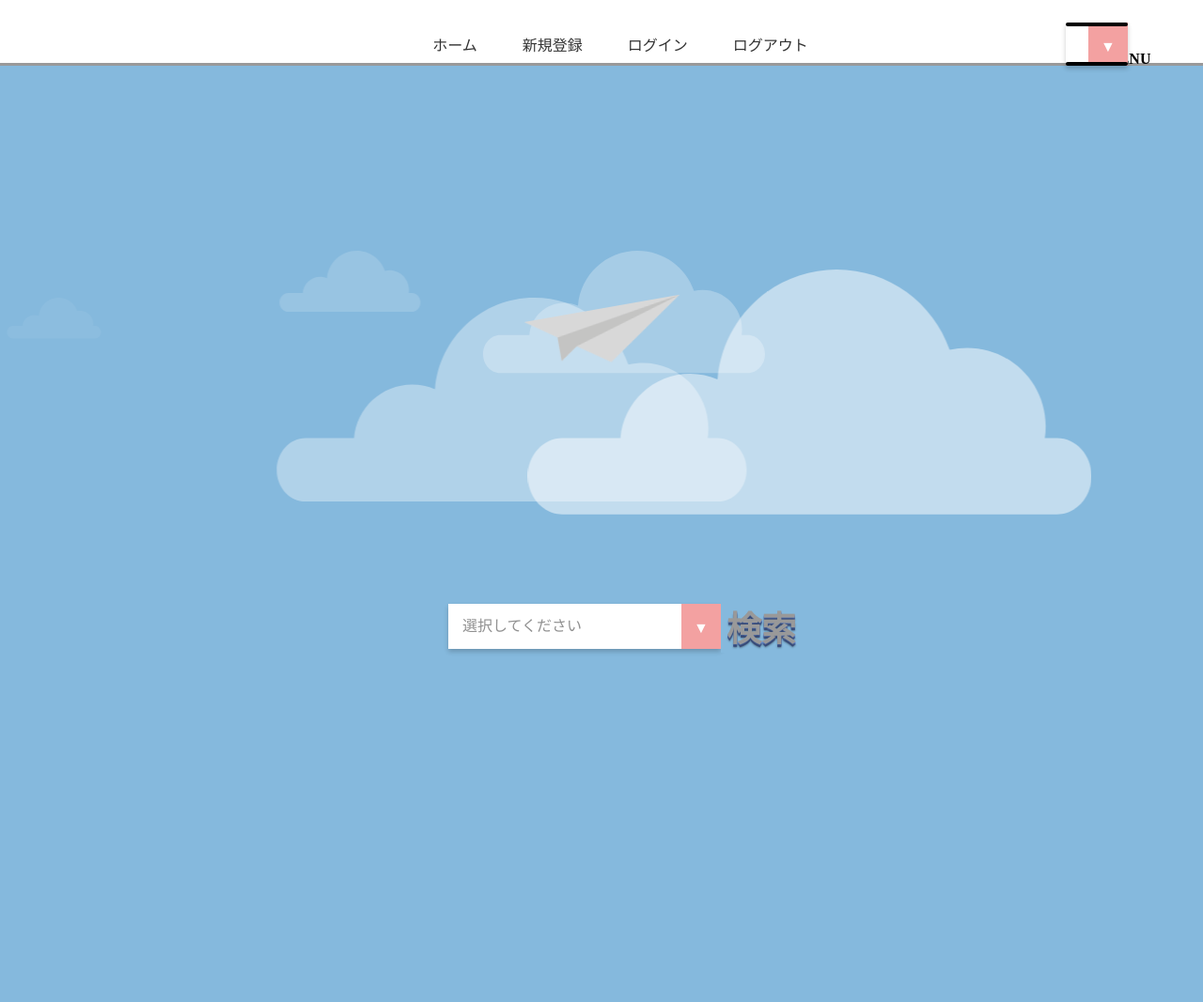
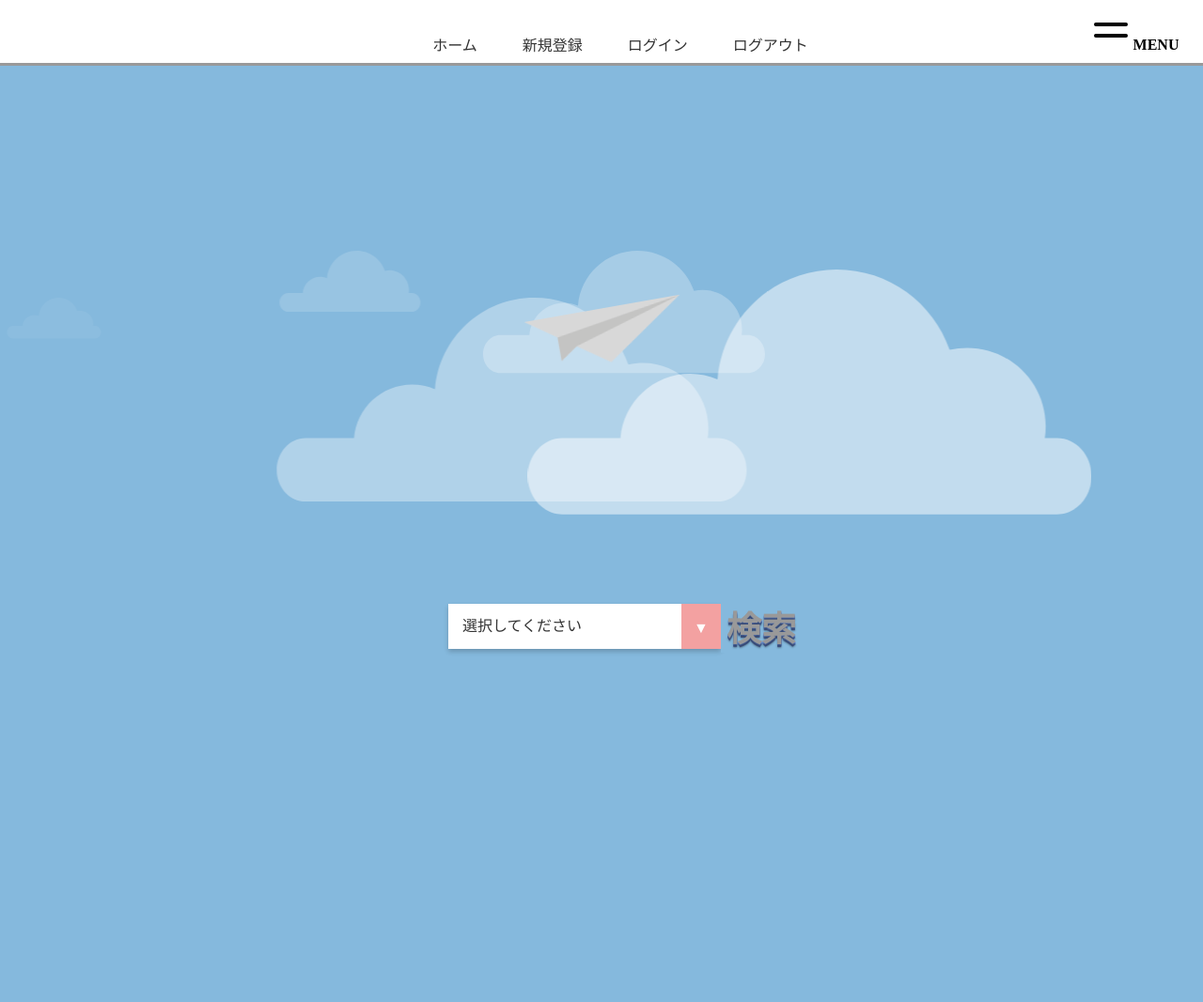
Before and after one commit to thejunjiadachi/chiimu-kaihatsu, a Flask app: page / in a window 1280 px wide. Shown: the whole page at 94% size. Run offline with Flask 2, Linux system fonts and the light colour scheme; data comes from the database, SQL or seed files in the repository; some libraries are stand-ins or nearby versions.

Commit message:
バグ修正

```diff
--- a/static/style.css
+++ b/static/style.css
@@ -150,7 +150,7 @@
   }
 
   /*///// Selectbox style /////*/
-  label{
+  .box{
     box-shadow:0 3px 5px rgba(0,0,0,.2);
     padding:15px;
     background:white;
@@ -169,14 +169,14 @@
     appearance:none;
     cursor:pointer;
     font-size:16px;
-    color:#909090;
+    color:#333;
     border-radius:0;
     width:275px;
     z-index:2;
     background:transparent;
   }
 
-  label:after{
+  .box:after{
     content:"\25bc";
     font-size:16px;
     color:white;
--- a/templates/index.html
+++ b/templates/index.html
@@ -61,14 +61,14 @@
 
         </div>
         <div class="context">
-            <label>
+            <div class="box">
                 <select name="prefecture">
                     <option selected>選択してください</option>
                         {% for prefectures in rows %}
                                 <option value="{{ prefectures["prefecture"] }}">{{ prefectures["prefecture"] }}</option>
                         {% endfor %}
                 </select>
-            </label>
+            </div>
             <button type="submit" class="btn">
                 <a>検索</a>
             </button>
```
